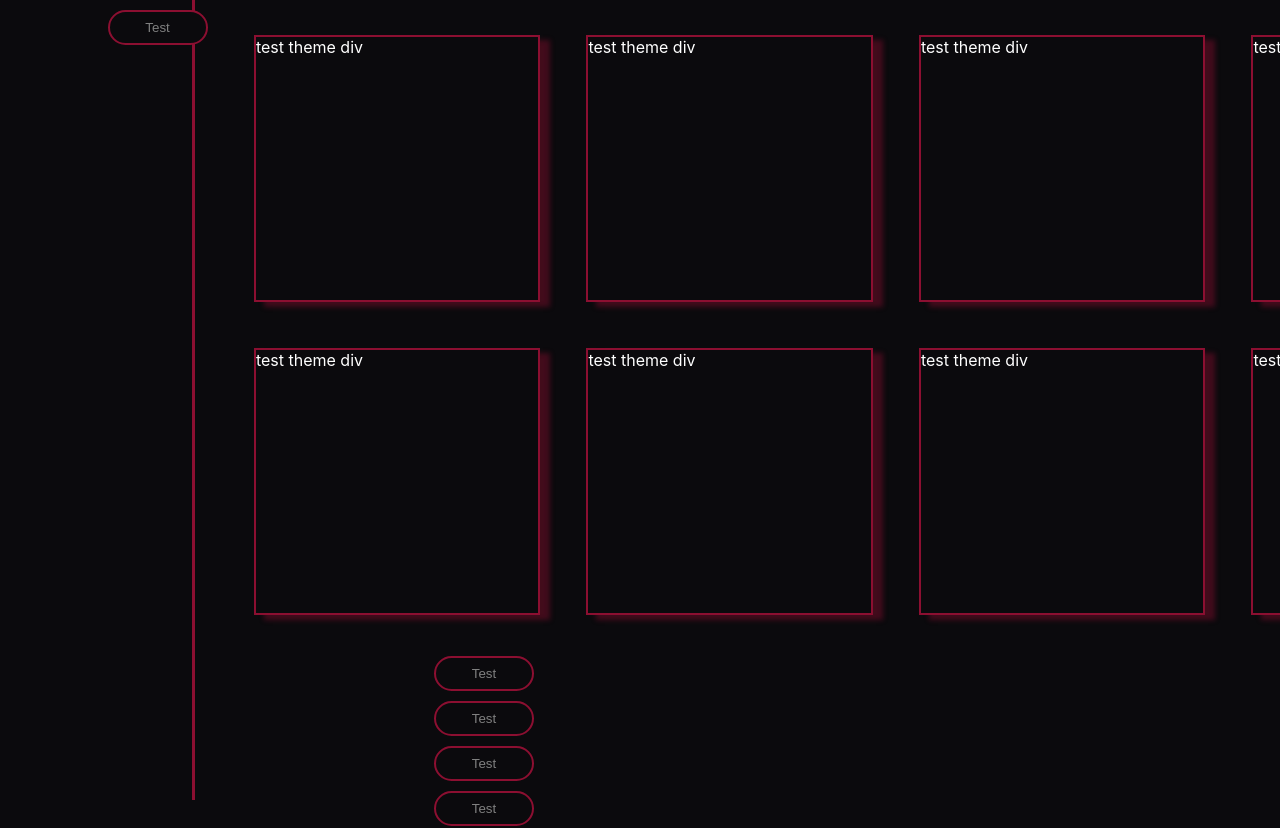
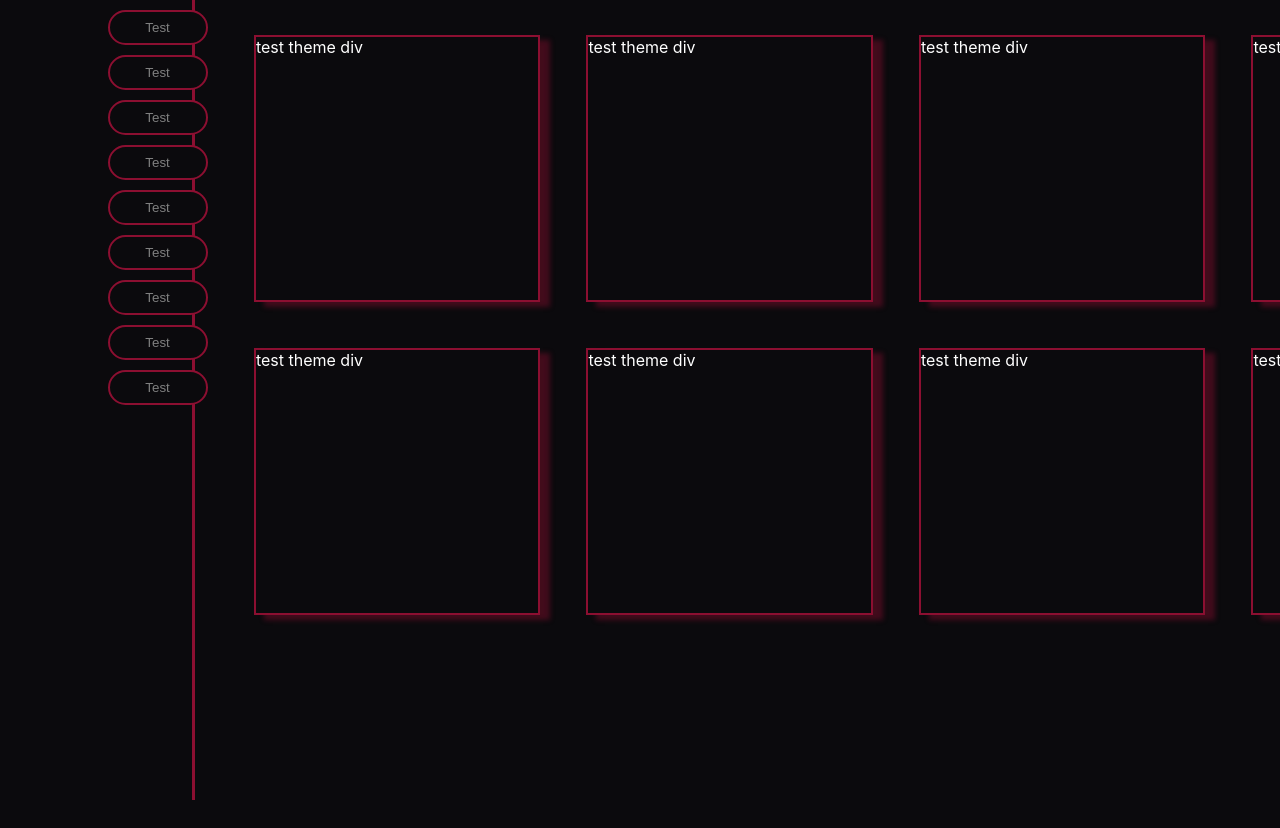
Before and after one commit to SCQuantum/ReactTemp, a React (Create React App) app: page / in a window 1280 px wide. Shown: the top 828 px of the page. After the commit the page ends 800 px from the top, so only its background shows below. Built offline with nearby package versions, Linux system fonts and the light colour scheme.

Commit message:
Quick button fix

```diff
--- a/src/Landing.js
+++ b/src/Landing.js
@@ -10,16 +10,8 @@
                 <div className="button-container">
                     <Button>Test</Button>
                 </div>
-            </div>
-            <div id="themeMenu">
-                <div className="themeDiv">test theme div</div>
-                <div className="themeDiv">test theme div</div>
-                <div className="themeDiv">test theme div</div>
-                <div className="themeDiv">test theme div</div>
-                <div className="themeDiv">test theme div</div>
-                <div className="themeDiv">test theme div</div>
-                <div className="themeDiv">test theme div</div>
-                <div className="themeDiv">test theme div</div>
+                <div className="button-container">
+                    <Button>Test</Button>
                 </div>
                 <div className="button-container">
                     <Button>Test</Button>
@@ -43,6 +35,17 @@
                     <Button>Test</Button>
                 </div>
             </div>
+            <div id="themeMenu">
+                <div className="themeDiv">test theme div</div>
+                <div className="themeDiv">test theme div</div>
+                <div className="themeDiv">test theme div</div>
+                <div className="themeDiv">test theme div</div>
+                <div className="themeDiv">test theme div</div>
+                <div className="themeDiv">test theme div</div>
+                <div className="themeDiv">test theme div</div>
+                <div className="themeDiv">test theme div</div>
+            </div>
+        </div>
     );
 }
 
--- a/src/components/Button/ButtonStyle.css
+++ b/src/components/Button/ButtonStyle.css
@@ -31,8 +31,14 @@
     right: 0;
 }
 
+.button-clicked > div{
+    border: 0.25px solid #00fff2;
+    transition: 0.5s;
+    color: white;
+}
+
 .button:hover > div {
-    border: 0.25px solid #00ccff;
+    border: 0.25px solid #00fff2;
     transition: 0.25s;
 }
 
```
Lines whose indentation alone changed are shown as unchanged.
